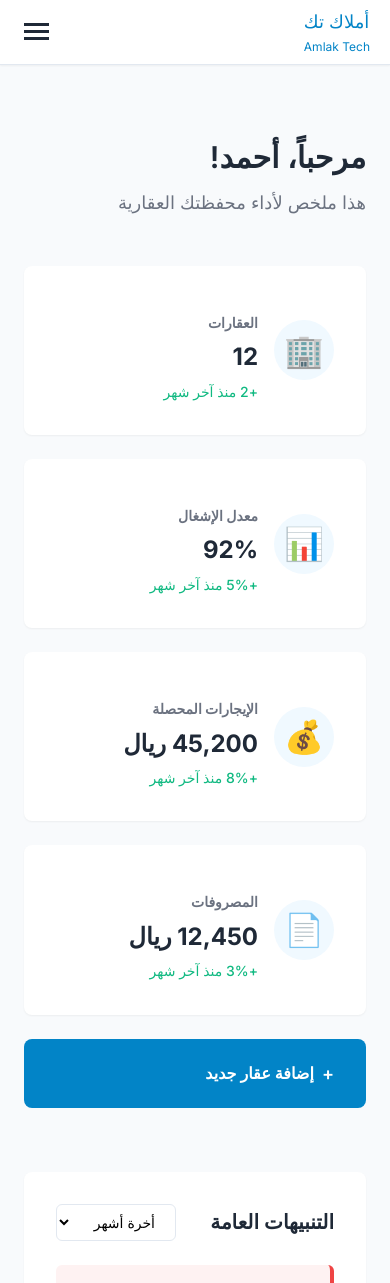
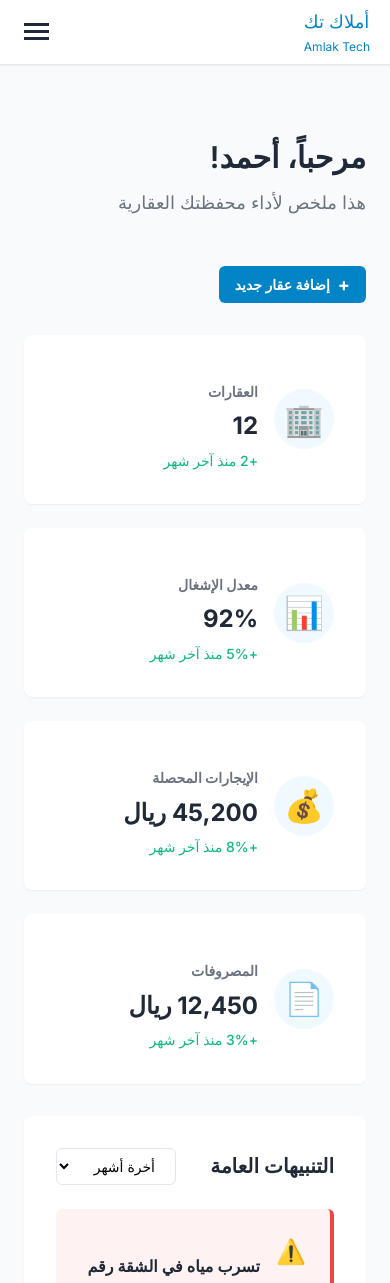
Before and after one commit to yaraabdullah/AmlakTech-Website, a Next.js app: page /owner/dashboard in a window 390 px wide. Shown: the top 1283 px of the page. Built offline with nearby package versions, Linux system fonts and the light colour scheme.

Commit message:
update  the cards

```diff
--- a/components/OwnerDashboard.tsx
+++ b/components/OwnerDashboard.tsx
@@ -113,6 +113,14 @@ export default function OwnerDashboard() {
             <p className={styles.welcomeSubtitle}>هذا ملخص لأداء محفظتك العقارية</p>
           </div>
 
+          {/* Add Property Button */}
+          <div className={styles.addPropertySection}>
+            <button className={styles.addPropertyBtn}>
+              <span className={styles.addIcon}>+</span>
+              إضافة عقار جديد
+            </button>
+          </div>
+
           {/* KPI Cards */}
           <div className={styles.kpiSection}>
             <div className={styles.kpiGrid}>
@@ -129,10 +137,6 @@ export default function OwnerDashboard() {
                 </div>
               ))}
             </div>
-            <button className={styles.addPropertyBtn}>
-              <span className={styles.addIcon}>+</span>
-              إضافة عقار جديد
-            </button>
           </div>
 
           {/* Main Dashboard Content */}
--- a/styles/OwnerDashboard.module.css
+++ b/styles/OwnerDashboard.module.css
@@ -151,20 +151,49 @@
   font-family: var(--font-family-primary);
 }
 
+/* Add Property Section */
+.addPropertySection {
+  display: flex;
+  justify-content: flex-start;
+  margin-bottom: var(--spacing-xl);
+}
+
+.addPropertyBtn {
+  background: var(--color-primary);
+  color: var(--color-text-white);
+  border: none;
+  padding: var(--spacing-md) var(--spacing-2xl);
+  border-radius: var(--border-radius-md);
+  font-size: var(--font-size-base);
+  font-weight: var(--font-weight-semibold);
+  cursor: pointer;
+  transition: all 0.3s ease;
+  display: flex;
+  align-items: center;
+  gap: var(--spacing-sm);
+  font-family: var(--font-family-primary);
+  min-width: 200px;
+}
+
+.addPropertyBtn:hover {
+  background: var(--color-secondary);
+  transform: translateY(-1px);
+}
+
+.addIcon {
+  font-size: var(--font-size-lg);
+  font-weight: var(--font-weight-bold);
+}
+
 /* KPI Section */
 .kpiSection {
-  display: flex;
-  justify-content: space-between;
-  align-items: flex-end;
   margin-bottom: var(--spacing-3xl);
-  gap: var(--spacing-lg);
 }
 
 .kpiGrid {
   display: grid;
   grid-template-columns: repeat(4, 1fr);
   gap: var(--spacing-lg);
-  flex: 1;
 }
 
 .kpiCard {
@@ -225,33 +254,6 @@
 
 .kpiChange.down {
   color: var(--color-error);
-}
-
-.addPropertyBtn {
-  background: var(--color-primary);
-  color: var(--color-text-white);
-  border: none;
-  padding: var(--spacing-lg) var(--spacing-xl);
-  border-radius: var(--border-radius-lg);
-  font-size: var(--font-size-base);
-  font-weight: var(--font-weight-semibold);
-  cursor: pointer;
-  transition: all 0.3s ease;
-  display: flex;
-  align-items: center;
-  gap: var(--spacing-sm);
-  font-family: var(--font-family-primary);
-  height: fit-content;
-}
-
-.addPropertyBtn:hover {
-  background: var(--color-secondary);
-  transform: translateY(-2px);
-  box-shadow: var(--shadow-lg);
-}
-
-.addIcon {
-  font-size: var(--font-size-lg);
 }
 
 /* Dashboard Grid */
@@ -673,6 +675,10 @@
   .kpiGrid {
     grid-template-columns: repeat(2, 1fr);
   }
+
+  .addPropertyBtn {
+    min-width: 180px;
+  }
 }
 
 @media (max-width: 1024px) {
@@ -681,12 +687,16 @@
   }
 
   .kpiSection {
-    flex-direction: column;
-    align-items: stretch;
+    margin-bottom: var(--spacing-xl);
   }
 
   .kpiGrid {
     grid-template-columns: repeat(2, 1fr);
+  }
+
+  .addPropertyBtn {
+    min-width: 160px;
+    padding: var(--spacing-sm) var(--spacing-lg);
   }
 }
 
@@ -709,6 +719,12 @@
     grid-template-columns: 1fr;
   }
 
+  .addPropertyBtn {
+    min-width: 140px;
+    padding: var(--spacing-sm) var(--spacing-md);
+    font-size: var(--font-size-sm);
+  }
+
   .tableHeader,
   .tableRow {
     grid-template-columns: 1fr;
```
